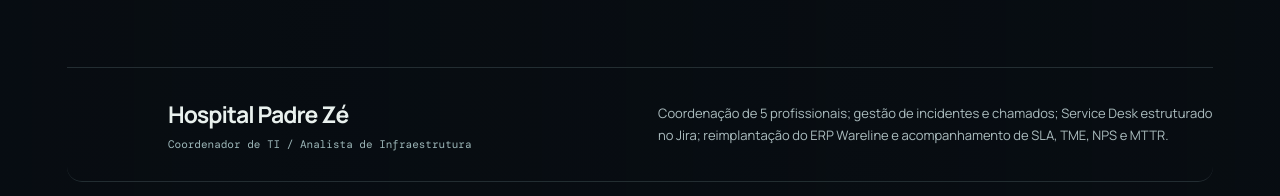
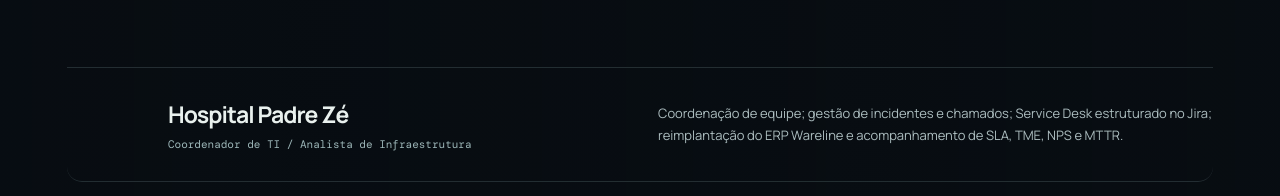
Before and after one commit to marconydev/marcony-jr-portfolio, a plain HTML site: page index.html in a window 1280 px wide. Shown: the part 8761-8957 px from the top of the page. Drawn offline with nearby package versions, Linux system fonts and the light colour scheme; animation ran at ten frames a second.

Commit message:
Atualizar Experiencia

```diff
--- a/index.html
+++ b/index.html
@@ -137,7 +137,7 @@
       <div class="section-topline"><span><b>04</b> TRAJETÓRIA</span><span>EXPERIÊNCIA PROFISSIONAL</span></div>
       <div class="section-heading"><div><p class="eyebrow">LINHA DO TEMPO · MAIS RECENTE PRIMEIRO</p><h2 id="trajetoria-title">Experiência em ambientes <em>que exigem continuidade.</em></h2></div><p class="heading-aside">Sustentação de serviços, atendimento corporativo, redes e coordenação de operação.</p></div>
       <div class="timeline">
-        <article><span class="timeline-index"></span><div><h3>Hospital Padre Zé</h3><p>Coordenador de TI / Analista de Infraestrutura</p></div><div class="timeline-desc">Coordenação de 5 profissionais; gestão de incidentes e chamados; Service Desk estruturado no Jira; reimplantação do ERP Wareline e acompanhamento de SLA, TME, NPS e MTTR.</div></article>
+        <article><span class="timeline-index"></span><div><h3>Hospital Padre Zé</h3><p>Coordenador de TI / Analista de Infraestrutura</p></div><div class="timeline-desc">Coordenação de equipe; gestão de incidentes e chamados; Service Desk estruturado no Jira; reimplantação do ERP Wareline e acompanhamento de SLA, TME, NPS e MTTR.</div></article>
         <article><span class="timeline-index"></span><div><h3>Holmes</h3><p>Analista de Suporte / Processos</p></div><div class="timeline-desc">Suporte B2B, acompanhamento de métricas, BPMN, levantamento de requisitos, testes de APIs REST, logs e interface com Produto e Desenvolvimento.</div></article>
         <article><span class="timeline-index"></span><div><h3>TV Cabo Branco</h3><p>Analista Assistente de Redes</p></div><div class="timeline-desc">Suporte N1/N2, redes e conectividade para mais de 100 estações, incluindo ambientes de transmissão; monitoramento de ativos e chamados no GLPI.</div></article>
         <article><span class="timeline-index"></span><div><h3>Nelogica</h3><p>Analista Assistente III · Suporte N3</p></div><div class="timeline-desc">Troubleshooting em produção, análise de logs com Elastic, testes de APIs, escalonamento técnico e tratamento de incidentes em sistemas financeiros.</div></article>
```
